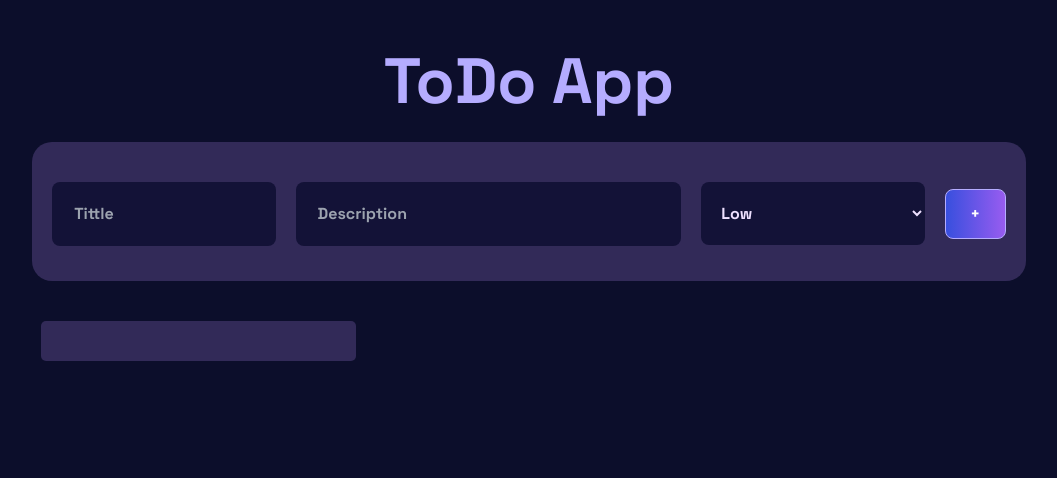
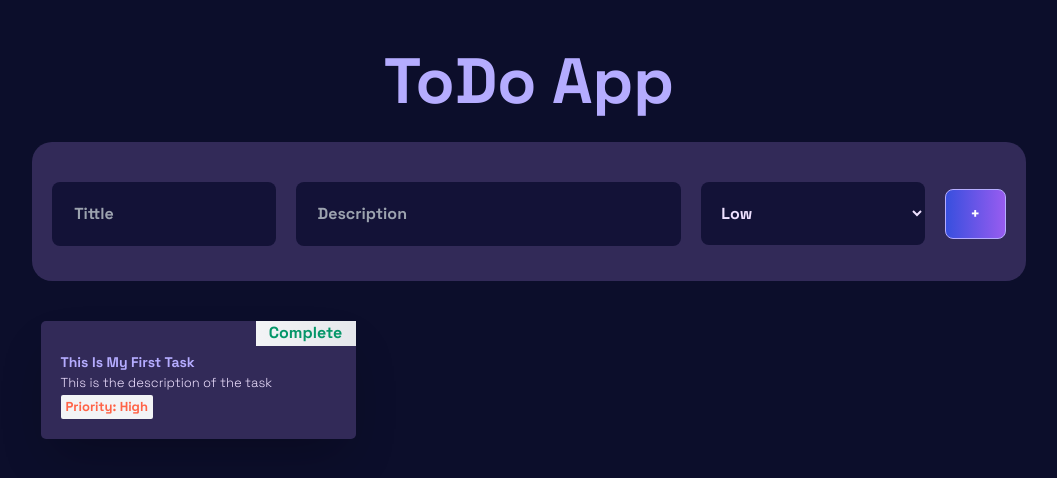
Before and after one commit to SaymanRabbi/todo_app_task, a React (Vite) app: page / in a window 1280 px wide. Shown: the top 478 px of the page, without its empty margins (111-1168 px from the left). Built offline with nearby package versions, Linux system fonts and the light colour scheme.

Commit message:
show Priority

```diff
--- a/src/Components/CardContainer/Card.tsx
+++ b/src/Components/CardContainer/Card.tsx
@@ -1,14 +1,30 @@
 import Container from "../Container/Container";
+import DynamicHeading from "../DynamicHeading";
 
 
 const Card = () => {
     return (
-        <Container className="py-10 w-[85%] mx-auto">
-             <div className=" grid grid-cols-12 gap-4">
-                   <div className="bg-bgPrimary  py-[20px] rounded-[5px] xl:px-[20px] px-[10px] w-[100%] col-span-4">
+        <Container className="py-10 w-[85%] mx-auto ">
+
+             <div className=" grid grid-cols-12 gap-4 ">
+                   <div className="bg-bgPrimary  py-[20px] rounded-[5px] xl:px-[20px] px-[10px] w-[100%]  md:col-span-4 col-span-12 shadow-2xl relative">
+             <div className=" absolute bg-gradient-to-r from-gray-100 to-gray-200 mb-[15px] top-0 w-[100px] h-[25px] right-0 flex justify-center text-success">
+                <h2 className=" font-bold">Complete</h2>
+             </div>
                       {/* Tittle */}
-                      <h2></h2>
+                      <DynamicHeading className="!text-[14px] text-start py-0 !leading-[10px]  !pb-1 mt-4">
+                        This is my First Task
+                      </DynamicHeading>
                       {/* Tittle */}
+                        {/* Description */}
+                        <div className="text-start text-[13px] leading-[18px] text-textSecondary mt-[3px] font-[300]">
+                            This is the description of the task
+                        </div>
+                        {/* Description */}
+                        {/* Priority */}
+                        <div className="text-start text-[13px] leading-[18px] text-[#FF6347] mt-[3px]   bg-gray-100 w-fit px-[5px] py-[3px] rounded-[2px] font-bold">
+                            Priority: High
+                            </div>
                    </div>
              </div>
         </Container>
--- a/tailwind.config.js
+++ b/tailwind.config.js
@@ -12,6 +12,7 @@ export default {
         bgPrimary: "#322A58",
         rgbFrom: "#384fde",
         rgbTo: "#985cf0",
+        success: "#059669",
       }
     },
   },
```
